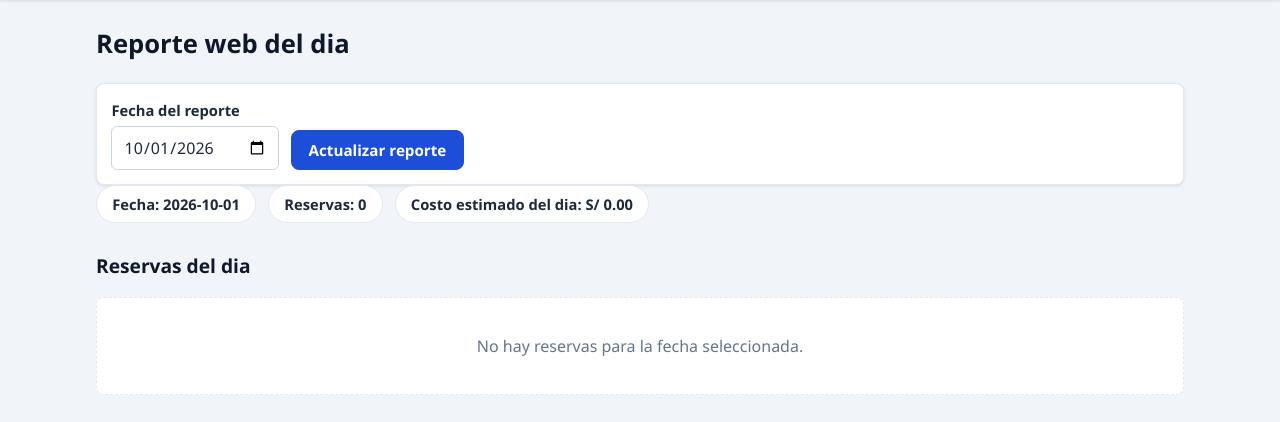
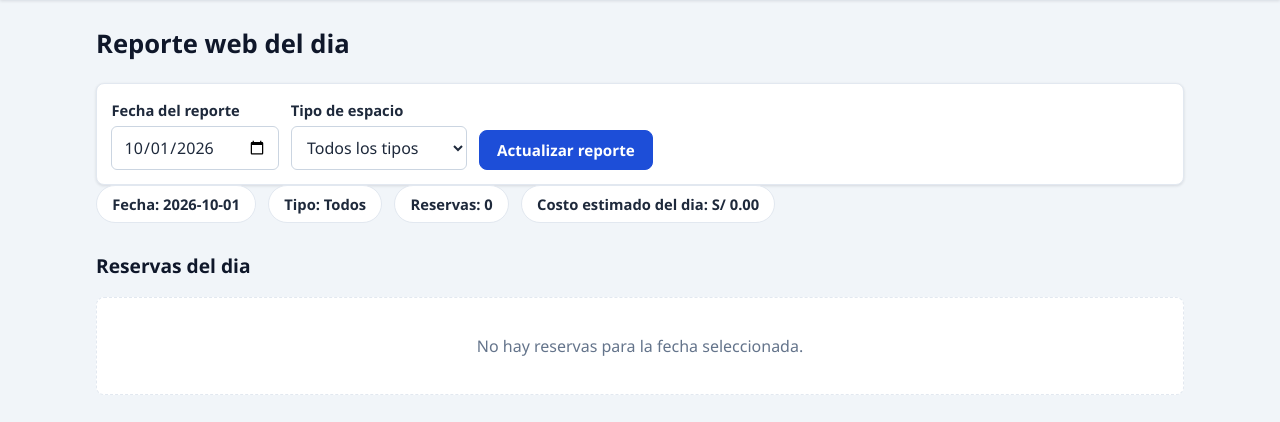
Before and after one commit to Vic2910/ReservaEspacios, a PHP site: page /reporte in a window 1280 px wide. Shown: the part 74-496 px from the top of the page. Run offline with PHP 8.4, Linux system fonts and the light colour scheme; tables that the repository leaves empty hold one stand-in row (values such as "Sample post").

Commit message:
feat(reporte): add filtering by space type in report generation

```diff
--- a/public/reporte.php
+++ b/public/reporte.php
@@ -10,13 +10,27 @@ declare(strict_types=1);
 
 use App\Entidades\Reserva;
 use App\Espacios\Espacio;
+use App\Factories\EspacioFactory;
 
 require __DIR__ . '/../src/bootstrap.php';
 
 $fecha = fecha_solicitud(date('Y-m-d'));
 
+// El filtro por tipo se valida contra los tipos reales del proyecto: si el
+// valor recibido no existe se ignora y el reporte muestra todos. [VALIDACION]
+$tiposEspacios = EspacioFactory::tipos();
+$tipoSolicitado = trim((string) ($_GET['tipo'] ?? ''));
+$tipo = array_key_exists($tipoSolicitado, $tiposEspacios) ? $tipoSolicitado : '';
+
 /** @var Reserva[] $reservas */
 $reservas = $repositorioReservas->listarPorFecha($fecha);
+
+if ($tipo !== '') {
+    $reservas = array_values(array_filter(
+        $reservas,
+        static fn (Reserva $reserva): bool => $reserva->getEspacio()->getTipo() === $tipo
+    ));
+}
 
 $totalDia = array_sum(array_map(
     static fn (Reserva $reserva): float => $reserva->costoEstimado(),
@@ -24,6 +38,13 @@ $totalDia = array_sum(array_map(
 ));
 
 $espacios = $repositorioEspacios->listar();
+
+if ($tipo !== '') {
+    $espacios = array_values(array_filter(
+        $espacios,
+        static fn (Espacio $espacio): bool => $espacio->getTipo() === $tipo
+    ));
+}
 
 $totalTarifas2Horas = array_sum(array_map(
     static fn (Espacio $espacio): float => $espacio->calcularCosto(2),
--- a/views/reporte.php
+++ b/views/reporte.php
@@ -13,6 +13,8 @@
  * - Espacio[] $espacios
  * - float $totalTarifas2Horas
  * - float $totalTarifas2HorasPico
+ * - string $tipo (tipo activo o vacio para todos)
+ * - array<string, string> $tiposEspacios
  */
 ?>
 <section>
@@ -25,11 +27,23 @@
             <label for="fecha">Fecha del reporte</label>
             <input type="date" id="fecha" name="fecha" value="<?= e($fecha) ?>" required>
         </div>
+        <div class="campo">
+            <label for="tipo">Tipo de espacio</label>
+            <select id="tipo" name="tipo">
+                <option value="">Todos los tipos</option>
+                <?php foreach ($tiposEspacios as $clave => $etiquetaTipo): ?>
+                    <option value="<?= e($clave) ?>" <?= $tipo === $clave ? 'selected' : '' ?>>
+                        <?= e($etiquetaTipo) ?>
+                    </option>
+                <?php endforeach; ?>
+            </select>
+        </div>
         <button class="btn" type="submit">Actualizar reporte</button>
     </form>
 
     <div class="resumen-flex">
         <span class="pastilla">Fecha: <?= e($fecha) ?></span>
+        <span class="pastilla">Tipo: <?= e($tipo === '' ? 'Todos' : $tiposEspacios[$tipo]) ?></span>
         <span class="pastilla">Reservas: <?= e(count($reservas)) ?></span>
         <span class="pastilla">Costo estimado del dia: S/ <?= e(number_format($totalDia, 2)) ?></span>
     </div>
```
